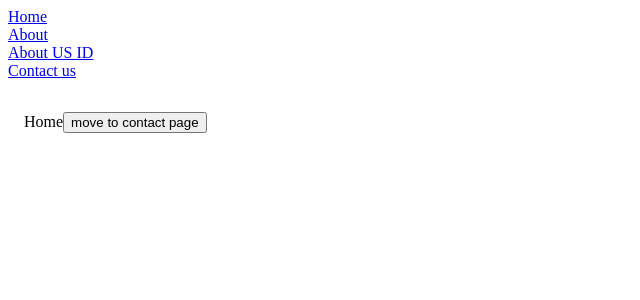
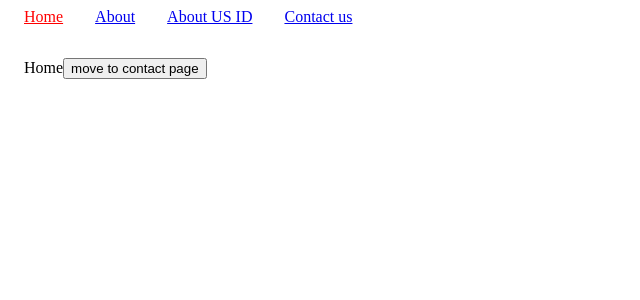
Before and after one commit to sachinlingwal/react_router_v6, a React (Create React App) app: page / in a window 1280 px wide. Shown: the top 300 px of the page, without its empty margins (0-640 px from the left). Built offline with nearby package versions, Linux system fonts and the light colour scheme.

Commit message:
Navlink and active link color chnage

```diff
--- a/src/components/Navbar.js
+++ b/src/components/Navbar.js
@@ -1,23 +1,25 @@
 import React from "react";
-import { Link, Outlet } from "react-router-dom";
+import { NavLink, Outlet } from "react-router-dom";
 
 const Navbar = () => {
+  const ActiveLink = ({ isActive }) => {
+    return { color: isActive ? "red" : "", margin: "1em" };
+  };
   return (
     <div>
-      {/* <a href="/">Home</a>
-      <a href="/about">About</a> */}
-      <Link to="/">Home</Link>
-      <br />
-      <Link to="about">About</Link>
-      <br />
-      <Link to="about/123">About US ID</Link>
-      <br />
-
+      <NavLink to="/" style={ActiveLink}>
+        Home
+      </NavLink>
+      <NavLink style={ActiveLink} to="about">
+        About
+      </NavLink>
+      <NavLink style={ActiveLink} to="about/123">
+        About US ID
+      </NavLink>
       {/* we can send state  */}
-      <Link to="contact" state={{ name: "ReactJs" }}>
+      <NavLink style={ActiveLink} to="contact" state={{ name: "ReactJs" }}>
         Contact us
-      </Link>
-      <br />
+      </NavLink>
       <div style={{ margin: "2em 1em" }}>
         <Outlet />
       </div>
```
